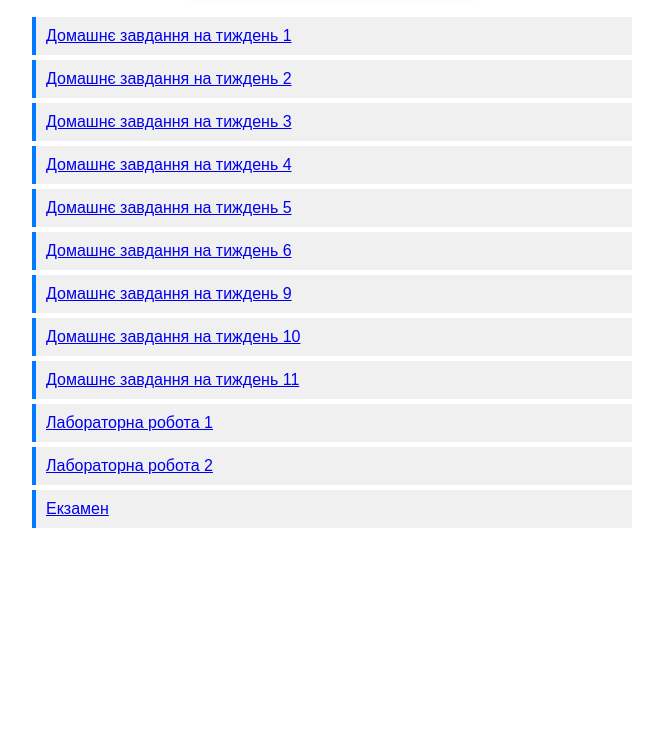
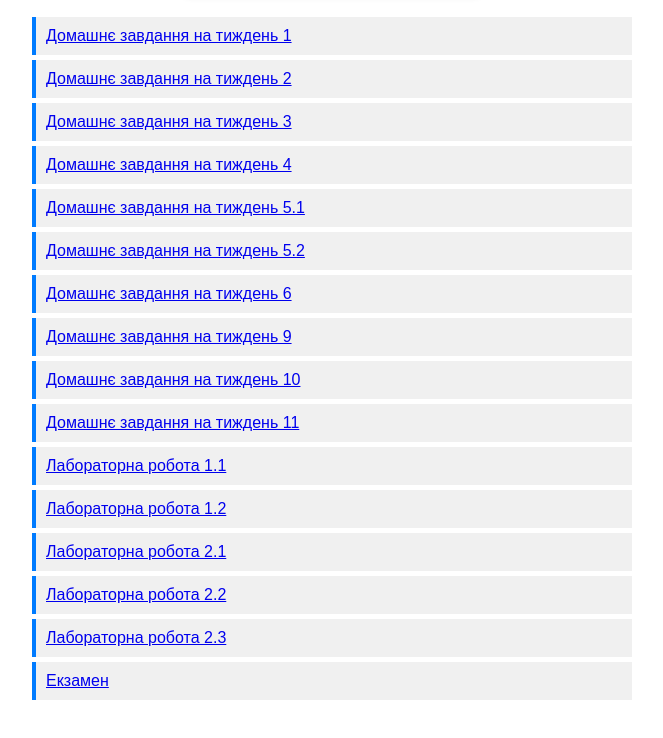
Before and after one commit to idejavyu/im25, a plain HTML site: page IT/main.html in a window 1280 px wide. Shown: the part 668-1406 px from the top of the page, without its empty margins (308-971 px from the left). Before the commit the page ends 1282 px from the top, so only its background shows below. Drawn offline with Linux system fonts and the light colour scheme.

Commit message:
fixed links

```diff
--- a/IT/main.html
+++ b/IT/main.html
@@ -47,13 +47,17 @@
         <li><a href="week2/hw2.html" target="_blank">Домашнє завдання на тиждень 2</a></li>
         <li><a href="week3/hw3.html" target="_blank">Домашнє завдання на тиждень 3</a></li>
         <li><a href="week4/hw4.html" target="_blank">Домашнє завдання на тиждень 4</a></li>
-        <li><a href="week5/" target="_blank">Домашнє завдання на тиждень 5</a></li>
+        <li><a href="week5/hw5.html" target="_blank">Домашнє завдання на тиждень 5.1</a></li>
+        <li><a href="week5/hw5.2.html" target="_blank">Домашнє завдання на тиждень 5.2</a></li>
         <li><a href="week6/hw6.html" target="_blank">Домашнє завдання на тиждень 6</a></li>
         <li><a href="week9/hw9.html" target="_blank">Домашнє завдання на тиждень 9</a></li>
         <li><a href="week10/hw10.html" target="_blank">Домашнє завдання на тиждень 10</a></li>
         <li><a href="week11/hw11.html" target="_blank">Домашнє завдання на тиждень 11</a></li>
-        <li><a href="week7/" target="_blank">Лабораторна робота 1</a></li>
-        <li><a href="week8/" target="_blank">Лабораторна робота 2</a></li>
+        <li><a href="week7/lab1.1.html" target="_blank">Лабораторна робота 1.1</a></li>
+        <li><a href="week7/lab1.2.html" target="_blank">Лабораторна робота 1.2</a></li>
+        <li><a href="week8/lab2.1.html" target="_blank">Лабораторна робота 2.1</a></li>
+        <li><a href="week8/lab2.2.html" target="_blank">Лабораторна робота 2.2</a></li>
+        <li><a href="week8/lab2.3.html" target="_blank">Лабораторна робота 2.3</a></li>
         <li><a href="exam/exam.html" target="_blank">Екзамен</a></li>
     </ul>
 </body>
```
